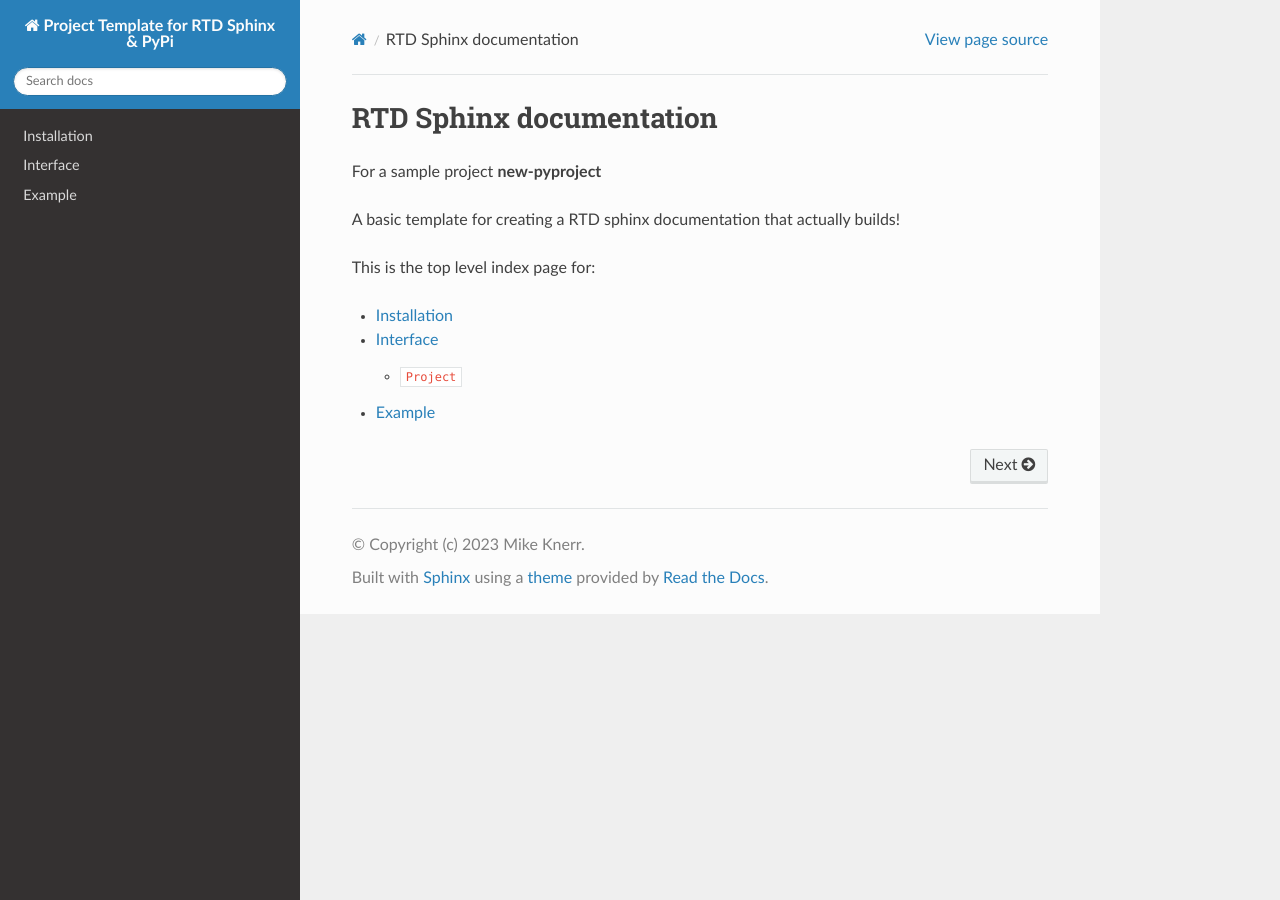
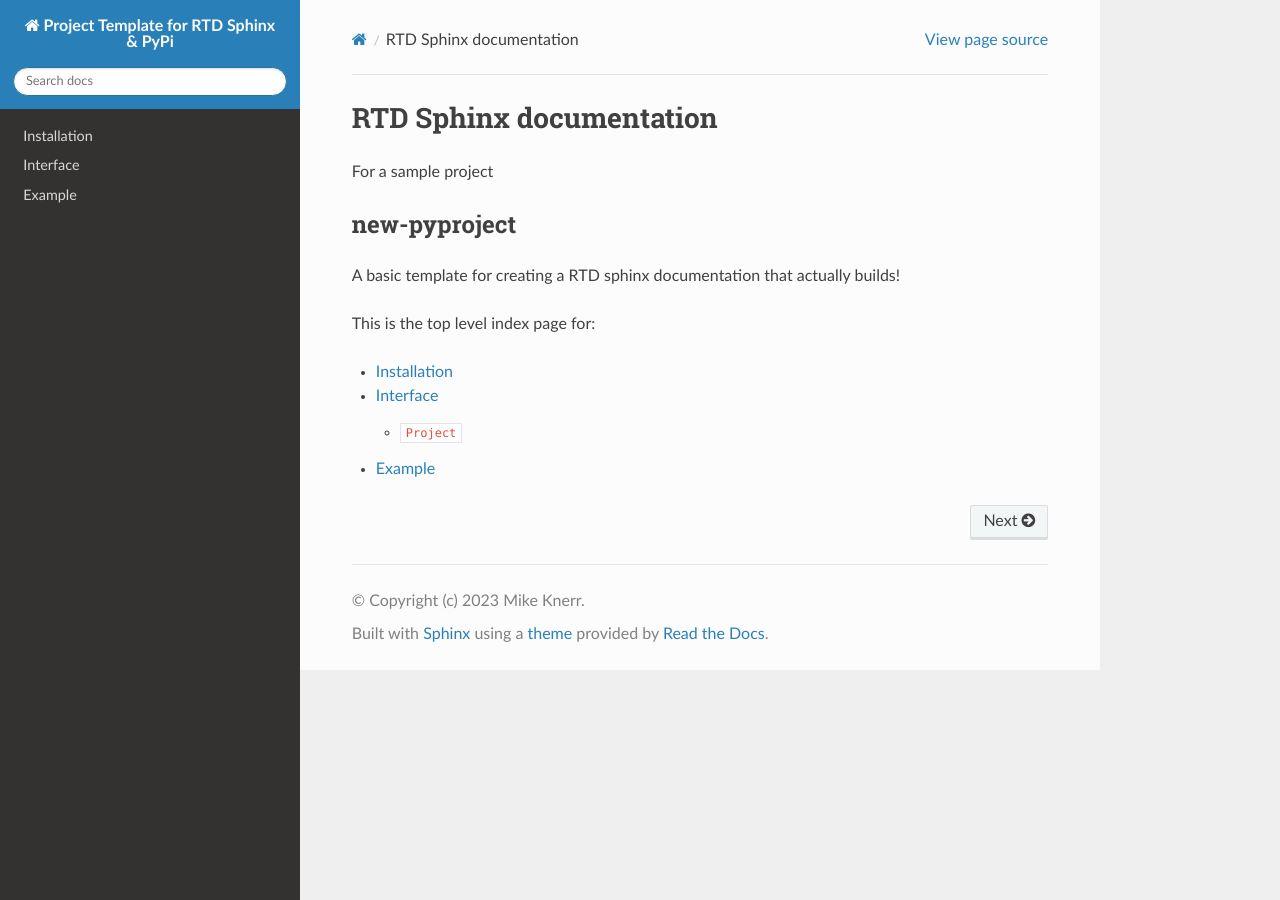
Before and after one commit to mkner/robo-pid, a Sphinx documentation site: the page built from docs/index.rst, in a window 1280 px wide. Built offline with Sphinx 7.4.7 and the Read the Docs theme 2.0.0, drawn with Linux system fonts in a browser that asks for light colours.

```diff
--- a/docs/index.rst
+++ b/docs/index.rst
@@ -1,7 +1,10 @@
 RTD Sphinx documentation
 ------------------------
 
-For a sample project **new-pyproject**
+For a sample project
+
+new-pyproject
+*************
 
 A basic template for creating a RTD sphinx documentation
 that actually builds!
```
